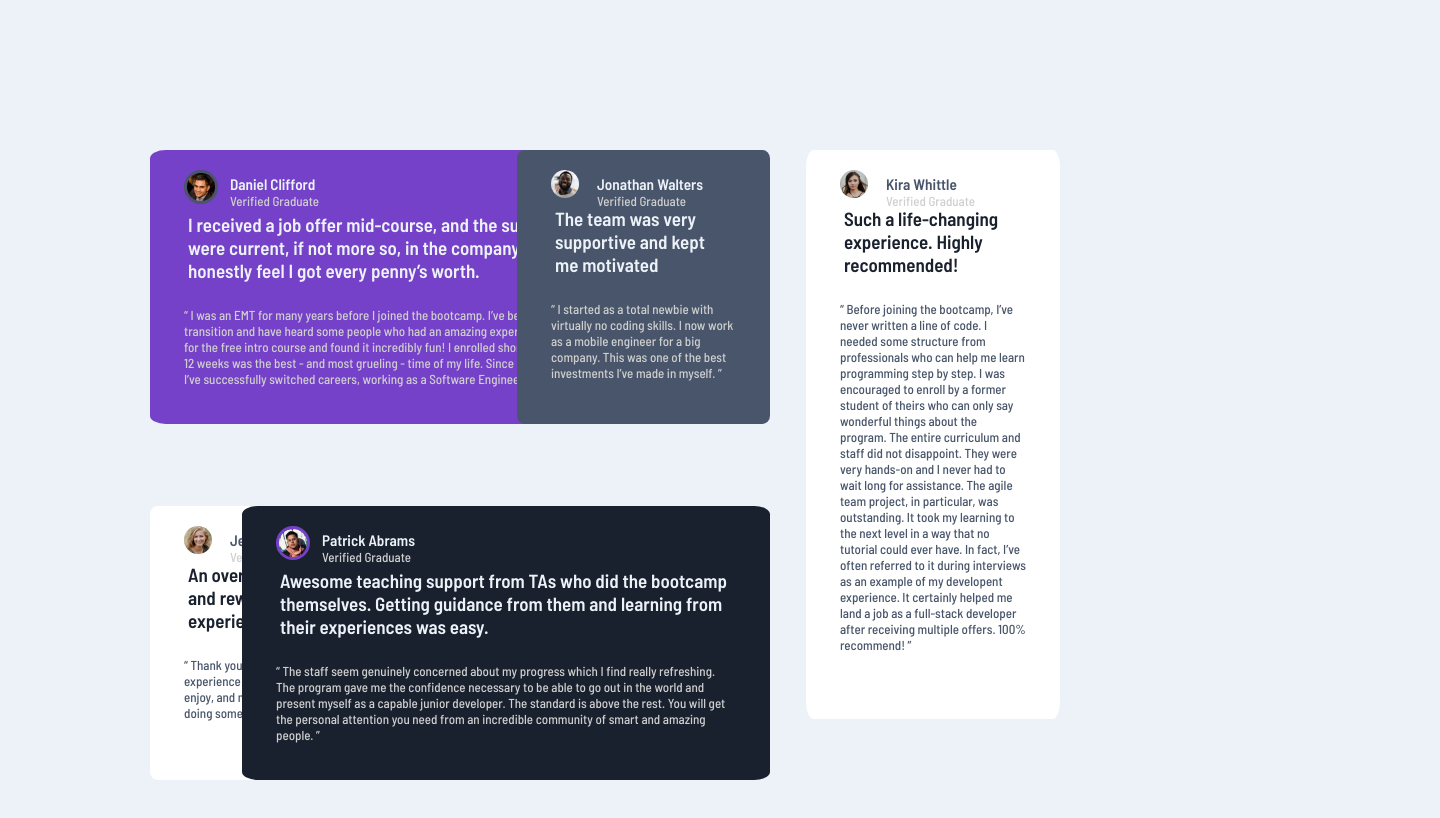
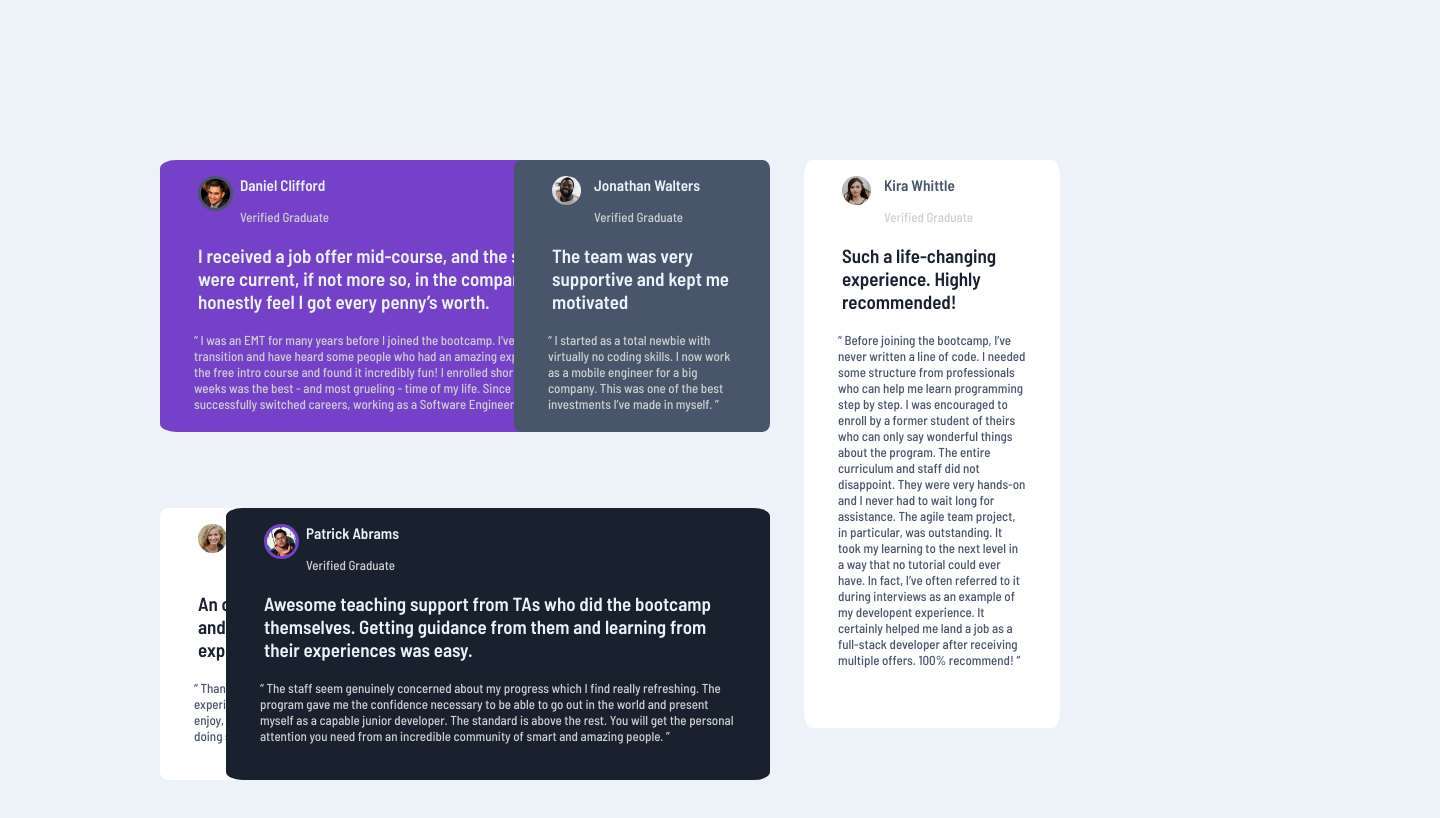
Before and after one commit to 0257569/1st_Midterm, a plain HTML site: page index.html in a window 1280 px wide. Shown: the whole page, 1440 px wide, since content can reach past the window. Drawn offline with Linux system fonts and the light colour scheme.

Commit message:
Articles now inside divs, rem instead of px

```diff
--- a/index.html
+++ b/index.html
@@ -14,7 +14,8 @@
 </head>
 <body>
   <main>
-    <article id="daniel" class="dark horizontal">
+    <div id="daniel" class="horizontal">
+      <article  class="dark">
         <div><img id="quotations" src="images/bg-pattern-quotation.svg" alt="quotations"></div>
         <section class="header">
           <div><img class="pp bordered"  src="images/image-daniel.jpg" alt="profile_picture_daniel"></div>
@@ -37,8 +38,10 @@
           </blockquote>
         </section>
       </article>
+    </div>
 
-    <article id="jonathan" class="dark squared">
+    <div id="jonathan" class="squared">
+      <article  class="dark ">
         <section class="header">
           <div><img class="pp" src="images/image-jonathan.jpg" alt="profile_picture_jonathan"></div>
           <h1>Jonathan Walters</h1>
@@ -57,8 +60,10 @@
         </blockquote>
       </section>
       </article>
+    </div>
 
-    <article id="jeanette" class="light squared">
+    <div id="jeanette" class="squared">
+      <article  class="light">
         <section class="header">
           <div><img class="pp" src="images/image-jeanette.jpg" alt="Profile_picture_jeanette"></div>
           <h1>Jeanette Harmon</h1>
@@ -74,8 +79,10 @@
           </blockquote>
         </section>
       </article>
+    </div>
 
-    <article id="patrick" class="dark horizontal">
+    <div id="patrick" class="horizontal">
+      <article  class="dark">
         <section class="header">
           <div><img class="pp bordered" src="images/image-patrick.jpg" alt="profile_picture_patrick"></div>
           <h1>Patrick Abrams</h1>
@@ -96,8 +103,10 @@
           </blockquote>
         </section>
       </article>
+    </div>
 
-    <article id="kira" class="light">
+    <div id="kira">
+      <article  class="light">
         <section class="header">
           <div><img class="pp" src="images/image-kira.jpg" alt="profile_pic "></div>
           <h1>Kira Whittle</h1>
@@ -119,6 +128,7 @@
           </blockquote>
         </section>
       </article>
+    </div>
   </main>
 </body>
 </html>
--- a/style.css
+++ b/style.css
@@ -1,5 +1,5 @@
 body {
-    height: 690px;
+    height: auto;
     margin: auto;
     width: 1440px;
     font-size: 13px;
@@ -14,17 +14,29 @@ body {
   }
   main{
     display: block;
-    margin: 150px;
+    margin: 10rem;
   }
-  article {
+  div {
     z-index: -2;
     display: block;
     position: absolute;
     border-radius: 3%;
   }
+  article{
+    position: relative;
+    bottom: 2rem;
+  }
   img{
     display: block;
     position: absolute;
+  }
+  .horizontal{
+    height: 17rem;
+    width: 34rem;
+  }
+  .squared{
+    height: 17rem;
+    width: 16rem;
   }
   .bordered{
     border-style: solid;
@@ -46,48 +58,39 @@ body {
   .dark h1{
     color: var(--lgb-color);
   }
-  article .pp{
+  .pp{
     position: relative;
-    height: 28px;
-    margin-top: 10px;
-    margin-left: 34px;
+    height: 1.8rem;
+    margin-left: 2.4rem;
     border-radius: 50%;
-    top: 10px;
     left: 0%;
   }
-  article .header{
+  .header{
     display: block;
     position: relative;
-    margin-top: 10px;
+    margin-top: 3rem;
   }
-  article section h1{
-    position: absolute;
-    margin-bottom: 5px;
-    top: 0%;
-    left: 80px;
+   h1{
+    position: relative;
+    left: 5rem;
   }
-  article section span{
+    span{
     color: var(--lg-color);
-    position: absolute;
+    position: relative;
     font-weight: 500;
-    left: 80px;
-    top: 33px;
+    left: 5rem;
   }
-  article section p{
+    p{
     display: block;
     position: relative;
-    top: 15%;
     margin-left: 38px;
     margin-right: 38px;
     font-size: 19px;
     font-weight: 600;
   }
-  article section blockquote{
+  blockquote{
     position: relative;
     display: block;
-    bottom: 0%;
-    margin-top: 25px;
-    margin-bottom: 34px;
     font-family: 500;
     margin-left: 34px;
     margin-right: 34px;
@@ -95,38 +98,29 @@ body {
   #quotations{
     z-index: -1;
     height: 90px;
-    left: 70%;
-
+    left: 25rem;
   }
   #daniel{
     background-color: var(--violet-color) ;
-    height: 274px;
-    width: 528px;
 
   }
   #jonathan{
     background-color: var(--vdgb-color);
-    height: 274px;
-    width: 253px;
     right: 510px;
   }
   #jeanette{
     background-color: var(--white-color);
-    height: 274px;
-    width: 254px;
     bottom: 20px;
   }
   #patrick{
     background-color: var(--vdbb-color);
-    height: 274px;
-    width: 528px;
     bottom: 20px;
     right: 510px;
   }
   #kira{
     background-color: var(--white-color);
-    width: 254px;
-    height: 569px;
+    width: 16rem;
+    height: 35.5rem;
     right: 220px;
   }
 
```
Lines whose indentation alone changed are shown as unchanged.
